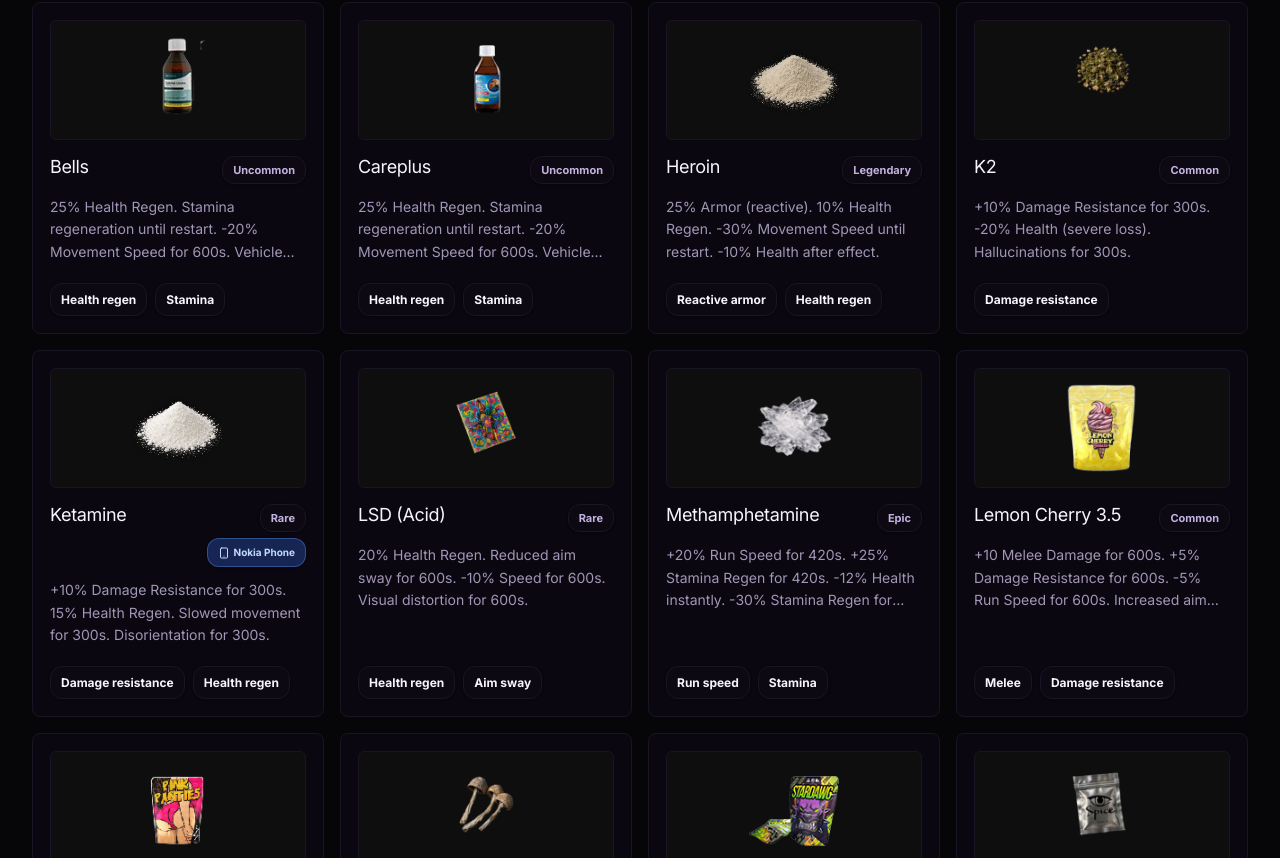
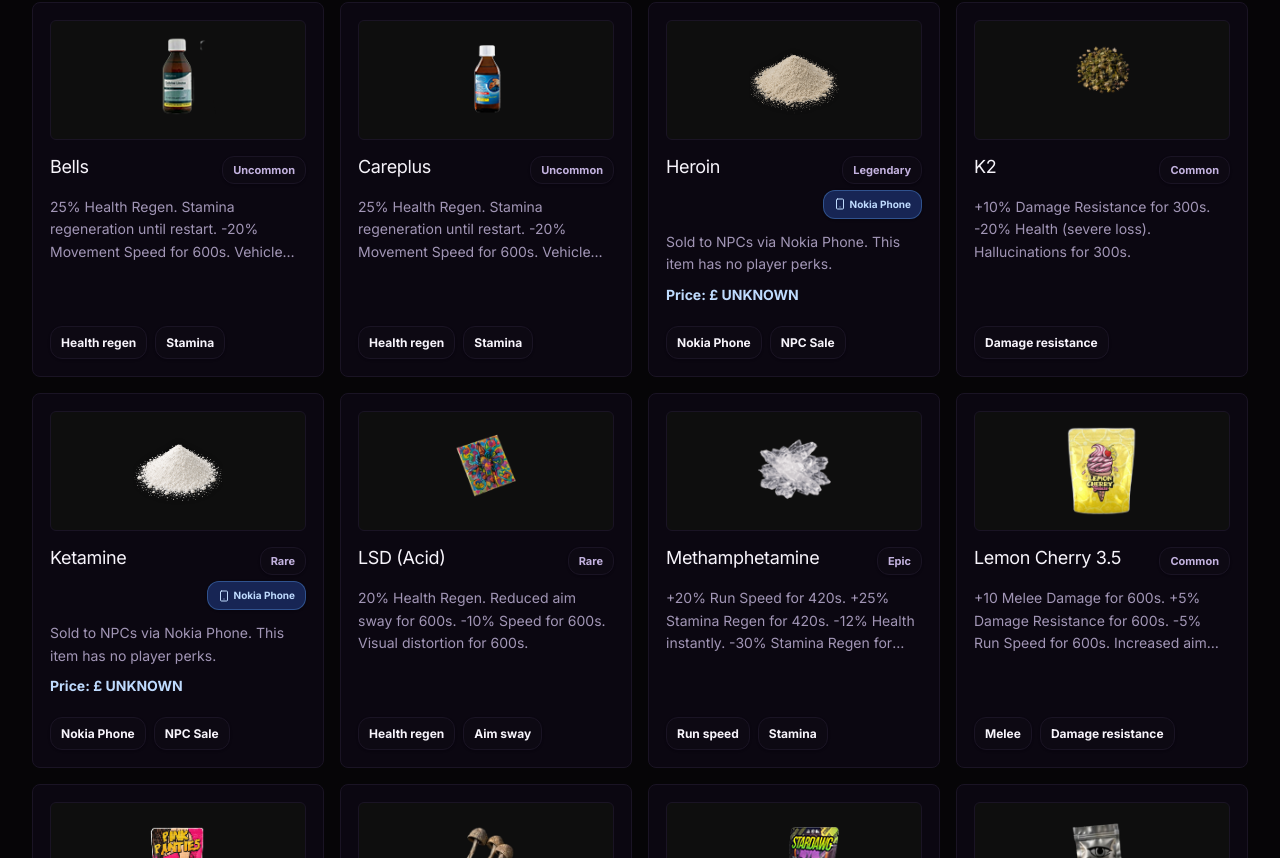
Before and after one commit to Tennessin/The-Ends-V3, a React (Vite) app: page / in a window 1280 px wide. Shown: the part 7662-8520 px from the top of the page. Built offline with nearby package versions, Linux system fonts and the light colour scheme.

Commit message:
Show Nokia drugs as NPC sale items

```diff
--- a/src/components/ui/detail-modal.tsx
+++ b/src/components/ui/detail-modal.tsx
@@ -1,6 +1,12 @@
 import * as React from "react";
 import { cn } from "../../lib/utils";
 import type { CatalogItem, WeaponStats, DrugStats } from "../../data/items";
+import {
+  NOKIA_PHONE_DESCRIPTION,
+  NOKIA_PHONE_PRICE,
+  NOKIA_PHONE_TAGS,
+  isNokiaPhoneItem,
+} from "../../data/spinEligibility";
 
 interface DetailModalProps {
   item: CatalogItem | null;
@@ -47,8 +53,10 @@ export function DetailModal({ item, drugQuantity, onClose }: DetailModalProps) {
   if (!item) return null;
 
   const isWeapon = item.type === "weapon" || item.type === "knife";
+  const isNokiaPhone = isNokiaPhoneItem(item);
   const weaponStats = isWeapon ? (item.stats as WeaponStats) : null;
-  const drugStats = !isWeapon ? (item.stats as DrugStats) : null;
+  const drugStats = !isWeapon && !isNokiaPhone ? (item.stats as DrugStats) : null;
+  const displayTags = isNokiaPhone ? NOKIA_PHONE_TAGS : item.tags;
 
   return (
     <div
@@ -86,6 +94,11 @@ export function DetailModal({ item, drugQuantity, onClose }: DetailModalProps) {
                   Tier {item.tier}
                 </span>
               )}
+              {isNokiaPhone && (
+                <span className="rounded-md border border-[#60a5fa]/35 bg-[#172554] px-2 py-0.5 text-[11px] font-bold tracking-[0.5px] text-[#bfdbfe]">
+                  Nokia Phone
+                </span>
+              )}
             </div>
             <h2 className="[font-family:'Inter',Helvetica] text-2xl font-black tracking-[-0.8px] text-[#f7f4fb]">
               {item.name}{drugQuantity ? ` ${drugQuantity}` : ""}
@@ -109,7 +122,7 @@ export function DetailModal({ item, drugQuantity, onClose }: DetailModalProps) {
 
         <div className="p-5 space-y-5">
           <p className="[font-family:'Inter',Helvetica] text-sm font-normal leading-[22px] text-[#a296b6]">
-            {item.description}
+            {isNokiaPhone ? NOKIA_PHONE_DESCRIPTION : item.description}
           </p>
 
           {weaponStats && (
@@ -146,6 +159,25 @@ export function DetailModal({ item, drugQuantity, onClose }: DetailModalProps) {
             </div>
           )}
 
+          {isNokiaPhone && (
+            <div className="space-y-3">
+              <h3 className="[font-family:'Inter',Helvetica] text-[11px] font-bold tracking-[1px] text-[#c3b2df] uppercase">
+                Nokia Phone Sale
+              </h3>
+              <div className="grid grid-cols-1 gap-2">
+                {[
+                  { label: "Purpose", value: "Sold to NPCs" },
+                  { label: "Perks", value: "None" },
+                  { label: "Price", value: NOKIA_PHONE_PRICE },
+                ].map(({ label, value }) => (
+                  <div key={label} className="flex flex-col gap-1 rounded-md border border-[#1a1424] bg-[#0d0913] px-3.5 py-3">
+                    <span className="[font-family:'Inter',Helvetica] text-[11px] font-bold tracking-[0.8px] text-[#c3b2df] uppercase">{label}</span>
+                    <span className="[font-family:'Inter',Helvetica] text-sm font-normal text-[#f7f4fb]">{value}</span>
+                  </div>
+                ))}
+              </div>
+            </div>
+          )}
           {drugStats && (
             <div className="space-y-3">
               <h3 className="[font-family:'Inter',Helvetica] text-[11px] font-bold tracking-[1px] text-[#c3b2df] uppercase">
@@ -173,9 +205,9 @@ export function DetailModal({ item, drugQuantity, onClose }: DetailModalProps) {
             </div>
           )}
 
-          {item.tags.length > 0 && (
+          {displayTags.length > 0 && (
             <div className="flex flex-wrap gap-2">
-              {item.tags.map((tag) => (
+              {displayTags.map((tag) => (
                 <span
                   key={tag}
                   className="rounded-xl border border-[#1a1424] bg-[#0b0711] px-2.5 py-[7px] [font-family:'Inter',Helvetica] text-xs font-bold text-[#f7f4fb]"
--- a/src/data/spinEligibility.ts
+++ b/src/data/spinEligibility.ts
@@ -1,9 +1,15 @@
 export const NOKIA_PHONE_ITEM_IDS = [
   "ketamine",
+  "heroin",
   "bolivian-coke-28g",
   "clinged-ket-rocks",
   "crack-rocks",
 ] as const;
+
+export const NOKIA_PHONE_DESCRIPTION =
+  "Sold to NPCs via Nokia Phone. This item has no player perks.";
+export const NOKIA_PHONE_PRICE = "£ UNKNOWN";
+export const NOKIA_PHONE_TAGS = ["Nokia Phone", "NPC Sale"] as const;
 
 const nokiaPhoneItemIds = new Set<string>(NOKIA_PHONE_ITEM_IDS);
 
--- a/src/screens/Windy/sections/WeaponDrugCatalogSection/WeaponDrugCatalogSection.tsx
+++ b/src/screens/Windy/sections/WeaponDrugCatalogSection/WeaponDrugCatalogSection.tsx
@@ -5,7 +5,12 @@ import { Button } from "../../../../components/ui/button";
 import { Card, CardContent } from "../../../../components/ui/card";
 import type { CatalogItem, ItemType } from "../../../../data/items";
 import { catalogItems } from "../../../../data/items";
-import { isNokiaPhoneItem } from "../../../../data/spinEligibility";
+import {
+  NOKIA_PHONE_DESCRIPTION,
+  NOKIA_PHONE_PRICE,
+  NOKIA_PHONE_TAGS,
+  isNokiaPhoneItem,
+} from "../../../../data/spinEligibility";
 
 type FilterType = "ALL" | "WEAPONS" | "KNIVES" | "DRUGS";
 
@@ -42,7 +47,8 @@ export const WeaponDrugCatalogSection = ({
       const matchesSearch =
         search.trim() === "" ||
         item.name.toLowerCase().includes(search.toLowerCase()) ||
-        item.tags.some((t) => t.toLowerCase().includes(search.toLowerCase()));
+        item.tags.some((t) => t.toLowerCase().includes(search.toLowerCase())) ||
+        (isNokiaPhoneItem(item) && "nokia phone npc sale".includes(search.toLowerCase()));
       return matchesType && matchesSearch;
     });
   }, [search, activeFilter]);
@@ -155,10 +161,15 @@ export const WeaponDrugCatalogSection = ({
                   </div>
                 </div>
                 <p className="mt-3 [font-family:'Inter',Helvetica] text-sm font-normal leading-[22.4px] tracking-[0] text-[#a296b6] line-clamp-3">
-                  {item.description}
+                  {isNokiaPhoneItem(item) ? NOKIA_PHONE_DESCRIPTION : item.description}
+                  {isNokiaPhoneItem(item) && (
+                    <span className="mt-2 block font-bold text-[#bfdbfe]">
+                      Price: {NOKIA_PHONE_PRICE}
+                    </span>
+                  )}
                 </p>
                 <div className="mt-auto flex flex-wrap items-start gap-2 pt-5">
-                  {item.tags.map((tag) => (
+                  {(isNokiaPhoneItem(item) ? NOKIA_PHONE_TAGS : item.tags).map((tag) => (
                     <Badge
                       key={`${item.id}-${tag}`}
                       className="rounded-xl border border-solid border-[#1a1424] bg-[#0d0913] px-2.5 py-2 [font-family:'Inter',Helvetica] text-xs font-bold leading-[normal] tracking-[0] text-[#f7f4fb] hover:bg-[#0d0913]"
```
Also changed, not shown: 1 other file (tests, documents, lock files or other folders).
